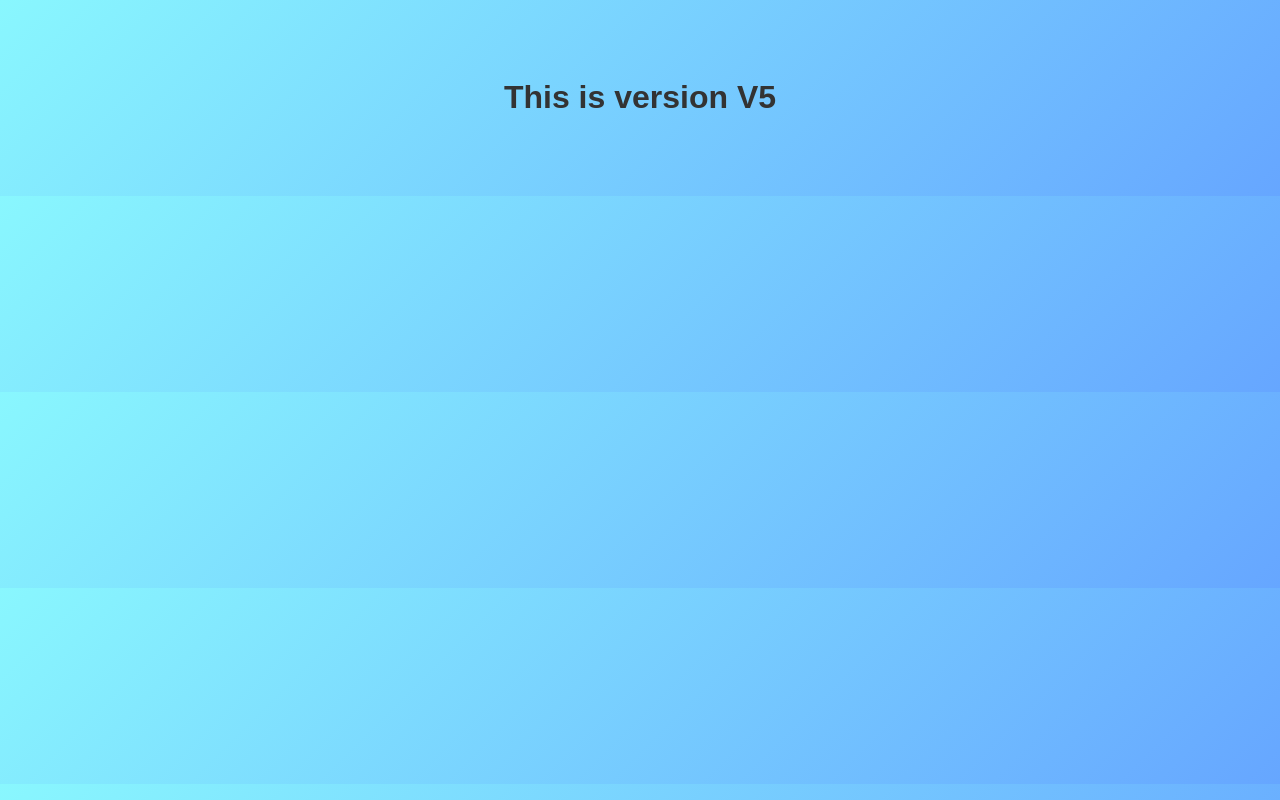
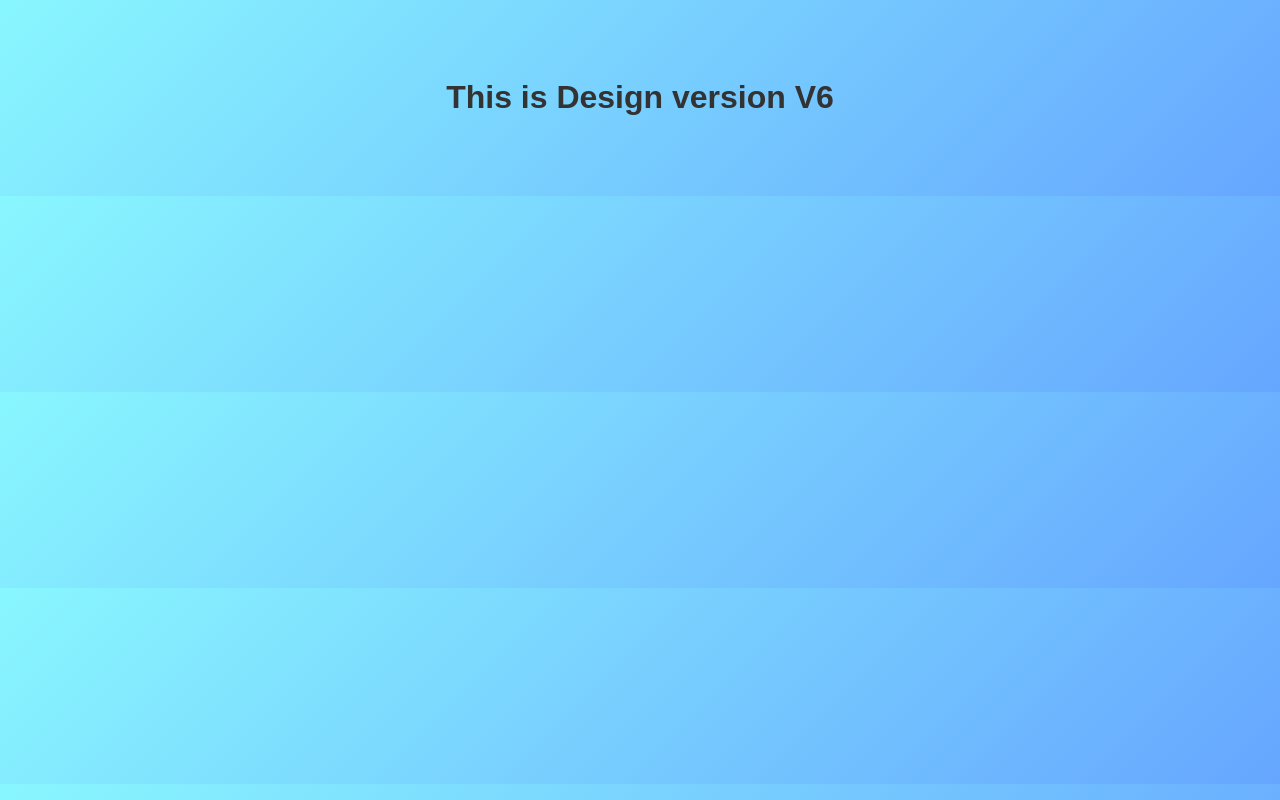
Before and after one commit to Anand-Jaiswal/myrepo, a plain HTML site: page index.html in a window 1280 px wide. Drawn offline with Linux system fonts and the light colour scheme.

Commit message:
Changed H1

```diff
--- a/index.html
+++ b/index.html
@@ -7,7 +7,7 @@
     <link rel="stylesheet" href="styles.css">
 </head>
 <body>
-    <h1>This is version V5</h1>
+    <h1>This is Design version V6</h1>
 
 </body>
 </html>
```
